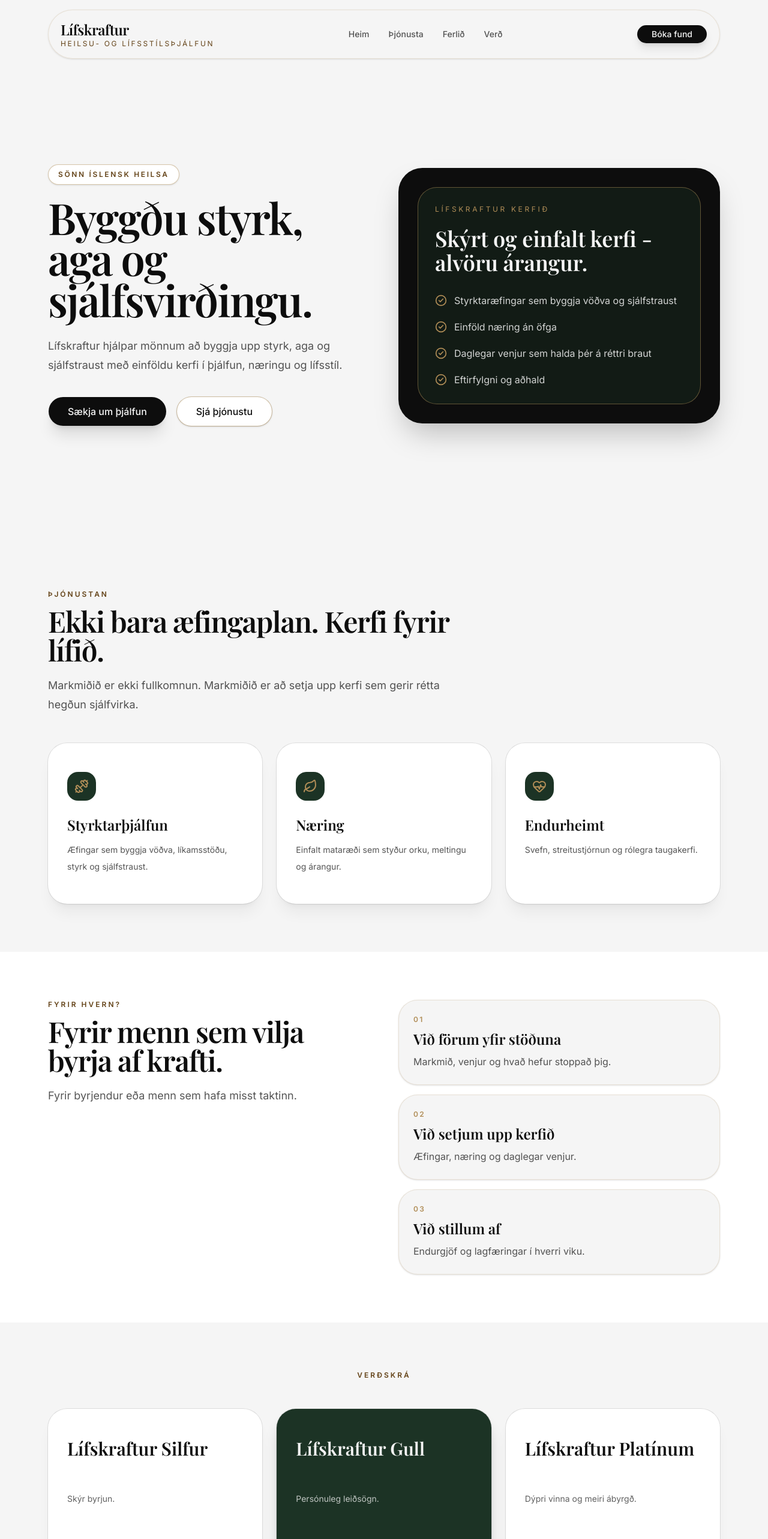
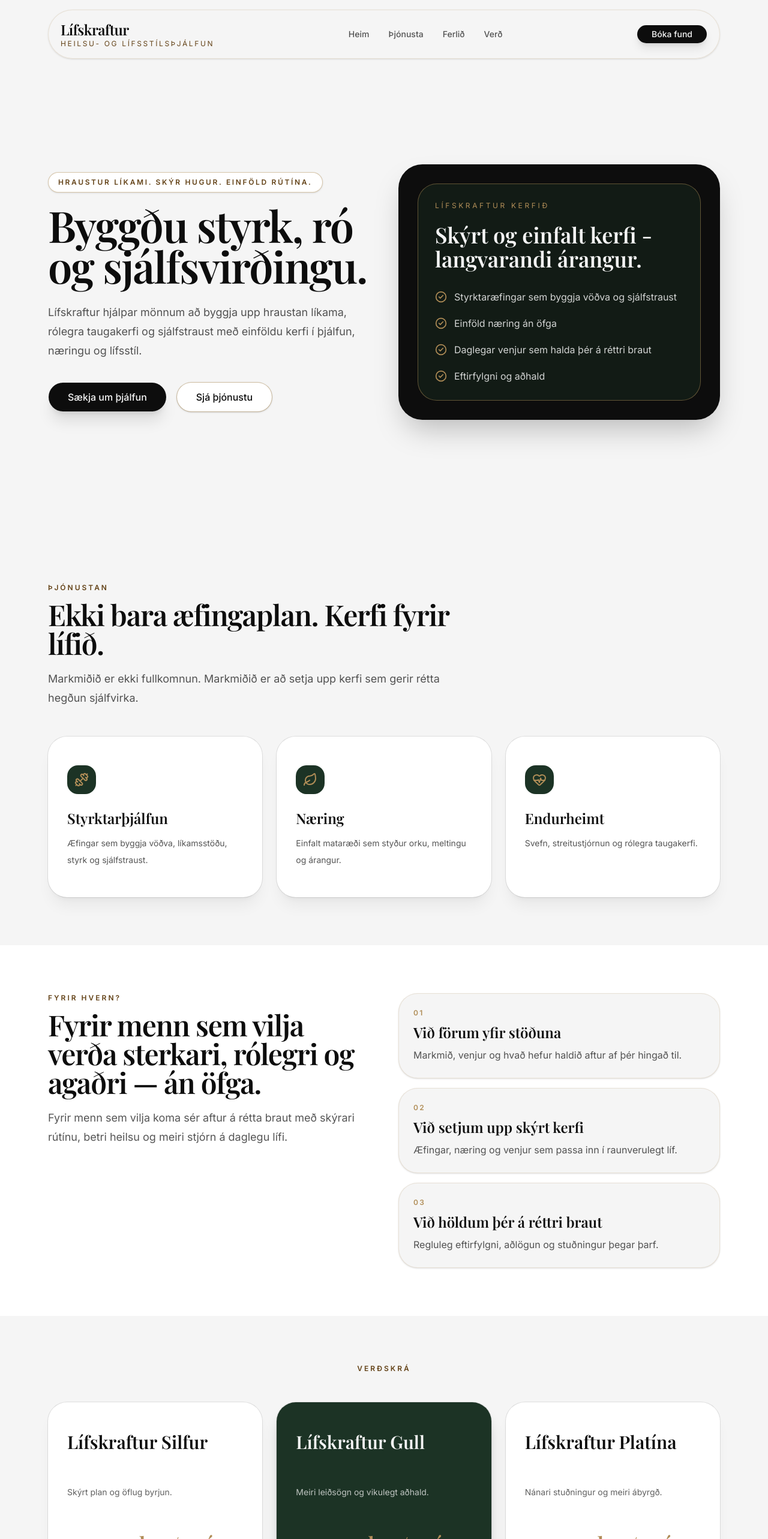
Before and after one commit to egillj96/lifskraftur-thjalfun, a Next.js app: page / in a window 1280 px wide. Shown: the top 2566 px of the page at 60% size. Built offline with nearby package versions, Linux system fonts and the light colour scheme.

Commit message:
tilbúin

```diff
--- a/app/page.tsx
+++ b/app/page.tsx
@@ -86,7 +86,9 @@ export default function LifskrafturLandingPage() {
             className="rounded-full bg-[var(--black)] px-6 text-[var(--white)] shadow-lg transition-all duration-300 ease-out hover:-translate-y-1 hover:bg-[var(--gold)] hover:text-[var(--white)] hover:shadow-2xl"
             asChild
           >
-            <a href="#samtal">Bóka fund</a>
+            <a href="https://forms.gle/oLvRj2G36zMtDkBg6" target="_blank">
+              Bóka fund
+            </a>
           </Button>
         </nav>
       </header>
@@ -102,18 +104,19 @@ export default function LifskrafturLandingPage() {
             transition={{ duration: 0.7 }}
           >
             <p className="mb-5 inline-flex rounded-full border border-[var(--border-gold-strong)] bg-white px-4 py-2 text-xs font-semibold uppercase tracking-[0.22em] text-[var(--sand)] shadow-sm">
-              Sönn íslensk heilsa
+              Hraustur líkami. Skýr hugur. Einföld rútína.
             </p>
 
             <h1
               className={`${display.className} text-6xl font-semibold leading-[0.95] tracking-tight md:text-7xl`}
             >
-              Byggðu styrk, aga og sjálfsvirðingu.
+              Byggðu styrk, ró og sjálfsvirðingu.
             </h1>
 
             <p className="mt-7 max-w-xl text-lg leading-8 text-[var(--foreground)]/70">
-              Lífskraftur hjálpar mönnum að byggja upp styrk, aga og
-              sjálfstraust með einföldu kerfi í þjálfun, næringu og lífsstíl.
+              Lífskraftur hjálpar mönnum að byggja upp hraustan líkama, rólegra
+              taugakerfi og sjálfstraust með einföldu kerfi í þjálfun, næringu
+              og lífsstíl.
             </p>
 
             <div className="mt-9 flex flex-col gap-4 sm:flex-row">
@@ -150,7 +153,7 @@ export default function LifskrafturLandingPage() {
               <h2
                 className={`${display.className} mt-5 text-4xl font-semibold`}
               >
-                Skýrt og einfalt kerfi - alvöru árangur.
+                Skýrt og einfalt kerfi - langvarandi árangur.
               </h2>
 
               <div className="mt-8 space-y-5">
@@ -218,11 +221,12 @@ export default function LifskrafturLandingPage() {
             <h2
               className={`${display.className} mt-3 text-5xl font-semibold tracking-tight`}
             >
-              Fyrir menn sem vilja byrja af krafti.
+              Fyrir menn sem vilja verða sterkari, rólegri og agaðri — án öfga.
             </h2>
 
             <p className="mt-5 text-lg leading-8 text-[var(--foreground)]/70">
-              Fyrir byrjendur eða menn sem hafa misst taktinn.
+              Fyrir menn sem vilja koma sér aftur á rétta braut með skýrari
+              rútínu, betri heilsu og meiri stjórn á daglegu lífi.
             </p>
           </div>
 
@@ -230,17 +234,19 @@ export default function LifskrafturLandingPage() {
             <Step
               number="01"
               title="Við förum yfir stöðuna"
-              text="Markmið, venjur og hvað hefur stoppað þig."
+              text="Markmið, venjur og hvað hefur haldið aftur af þér hingað til."
             />
+
             <Step
               number="02"
-              title="Við setjum upp kerfið"
-              text="Æfingar, næring og daglegar venjur."
+              title="Við setjum upp skýrt kerfi"
+              text="Æfingar, næring og venjur sem passa inn í raunverulegt líf."
             />
+
             <Step
               number="03"
-              title="Við stillum af"
-              text="Endurgjöf og lagfæringar í hverri viku."
+              title="Við höldum þér á réttri braut"
+              text="Regluleg eftirfylgni, aðlögun og stuðningur þegar þarf."
             />
           </div>
         </div>
@@ -255,31 +261,40 @@ export default function LifskrafturLandingPage() {
           <div className="mt-12 grid items-stretch gap-6 text-left md:grid-cols-3">
             <PriceCard
               title="Lífskraftur Silfur"
-              price="29.990 kr. / mán"
-              description="Skýr byrjun."
-              items={["Æfingaplan", "Næringarplan", "Skilaboð"]}
+              price="29.900 kr. / mán"
+              description="Skýrt plan og öflug byrjun."
+              items={[
+                "Aðgangur að appi",
+                "Æfingaplan",
+                "Næringarplan",
+                "Samskipti með skilaboðum",
+              ]}
             />
+
             <PriceCard
               title="Lífskraftur Gull"
-              price="49.990 kr. / mán"
-              description="Persónuleg leiðsögn."
+              price="49.900 kr. / mán"
+              description="Meiri leiðsögn og vikulegt aðhald."
               highlighted
               items={[
+                "Allt í Silfur",
                 "Sérsniðið æfingaplan",
                 "Næringarleiðsögn",
-                "Vikulegur fundur",
+                "Vikulegur fjarfundur",
                 "Aðlögun og eftirfylgni",
               ]}
             />
+
             <PriceCard
-              title="Lífskraftur Platínum"
-              price="149.990 kr. / mán"
-              description="Dýpri vinna og meiri ábyrgð."
+              title="Lífskraftur Platína"
+              price="99.900 kr. / mán"
+              description="Nánari stuðningur og meiri ábyrgð."
               items={[
-                "Dagleg eftirfylgni",
-                "Forgangur í samskiptum",
-                "Dýpri sjálfsmyndarvinna",
-                "Ítarlegri lífsstílsaðlögun",
+                "Allt í Gull",
+                "Tíðari samskipti",
+                "Forgangur í svörum",
+                "Ítarlegri aðlögun að rútínu og lífsstíl",
+                "Persónulegri stuðningur",
               ]}
             />
           </div>
@@ -305,9 +320,9 @@ export default function LifskrafturLandingPage() {
             className="mt-8 rounded-full bg-[var(--gold)] px-8 py-6 text-base text-[var(--foreground)] shadow-xl shadow-black/20 transition-all duration-300 ease-out hover:-translate-y-1 hover:bg-[var(--gold-dark)] hover:text-[var(--white)] hover:shadow-2xl"
             asChild
           >
-            <a href="#samtal">
+            <a href="https://forms.gle/oLvRj2G36zMtDkBg6" target="_blank">
               <MessageCircle className="mr-2 h-5 w-5" />
-              Bóka ókeypis fund
+              Bóka frían fund
             </a>
           </Button>
         </div>
```
